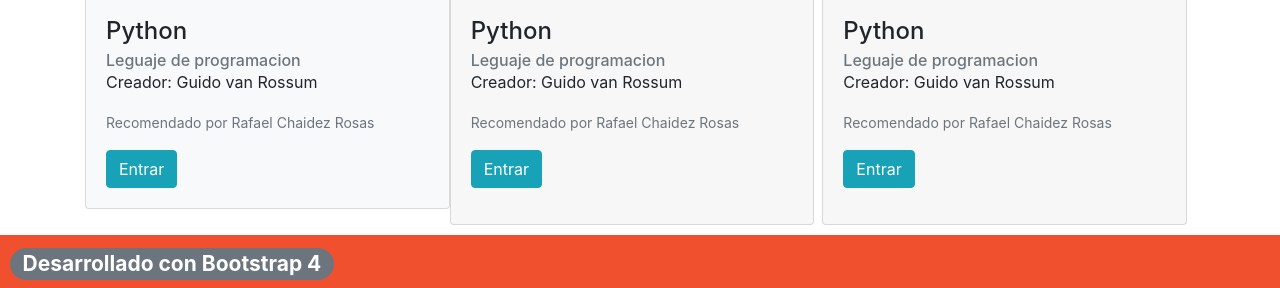
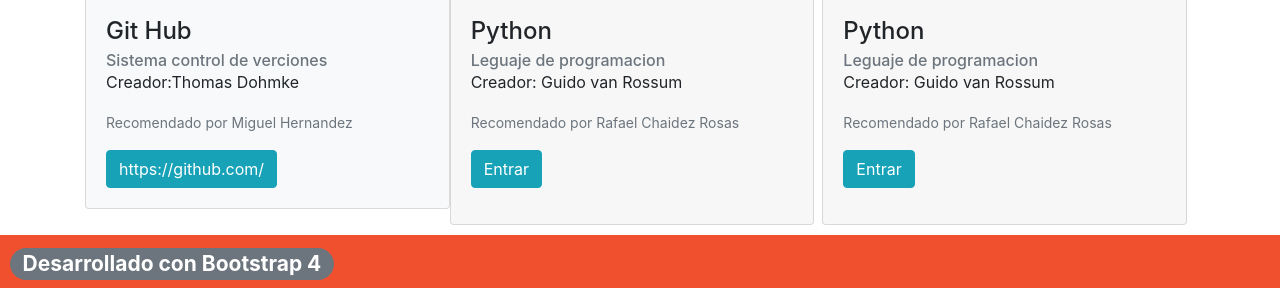
Before and after one commit to MiguelHernandez999/web-MiguelHernandez, a plain HTML site: page index.html in a window 1280 px wide. Shown: the part 758-1046 px from the top of the page. Drawn offline with nearby package versions, Linux system fonts and the light colour scheme.

Commit message:
Se agrego tarjeta de Git

```diff
--- a/index.html
+++ b/index.html
@@ -84,13 +84,13 @@
 
               <div class="card card-lenguaje d-flex flex-column justify-content-between bg-light mb-3">
                 <div class="card-header"><i class="bi bi-star-fill"></i></div>
-                  <img src="https://upload.wikimedia.org/wikipedia/commons/thumb/c/c3/Python-logo-notext.svg/1200px-Python-logo-notext.svg.png" class="card-img-top" alt="Responsive image">
+                  <img src="https://git-scm.com/images/logos/downloads/Git-Icon-1788C.png" class="card-img-top" alt="Responsive image">
                 <div class="card-body">
-                  <h4 class="card-title" data-toggle="tooltip" data-placement="top" title="Es gratis, Open source">Python</h4>
-                  <h6 class="card-subtitle text-muted">Leguaje de programacion</h6>
-                  <p class="card-text">Creador: Guido van Rossum</p>
-                  <p class="card-text"><small class="text-muted">Recomendado por Rafael Chaidez Rosas</small></p>
-                  <a href="https://www.python.org/" target="_blank" class="btn btn-info" role="button" aria-pressed="true">Entrar</a>
+                  <h4 class="card-title" data-toggle="tooltip" data-placement="top" title="Es gratis, Open source">Git Hub</h4>
+                  <h6 class="card-subtitle text-muted">Sistema control de verciones</h6>
+                  <p class="card-text">Creador:Thomas Dohmke</p>
+                  <p class="card-text"><small class="text-muted">Recomendado por Miguel Hernandez</small></p>
+                  <a href="https://www.python.org/" target="_blank" class="btn btn-info" role="button" aria-pressed="true">https://github.com/</a>
                 </div>
               </div>
 
@@ -118,6 +118,8 @@
                 </div>
               </div>
 
+
+
             <!--Finaliza d-flex flex-wrap-->
             </div>
         </div>
```
